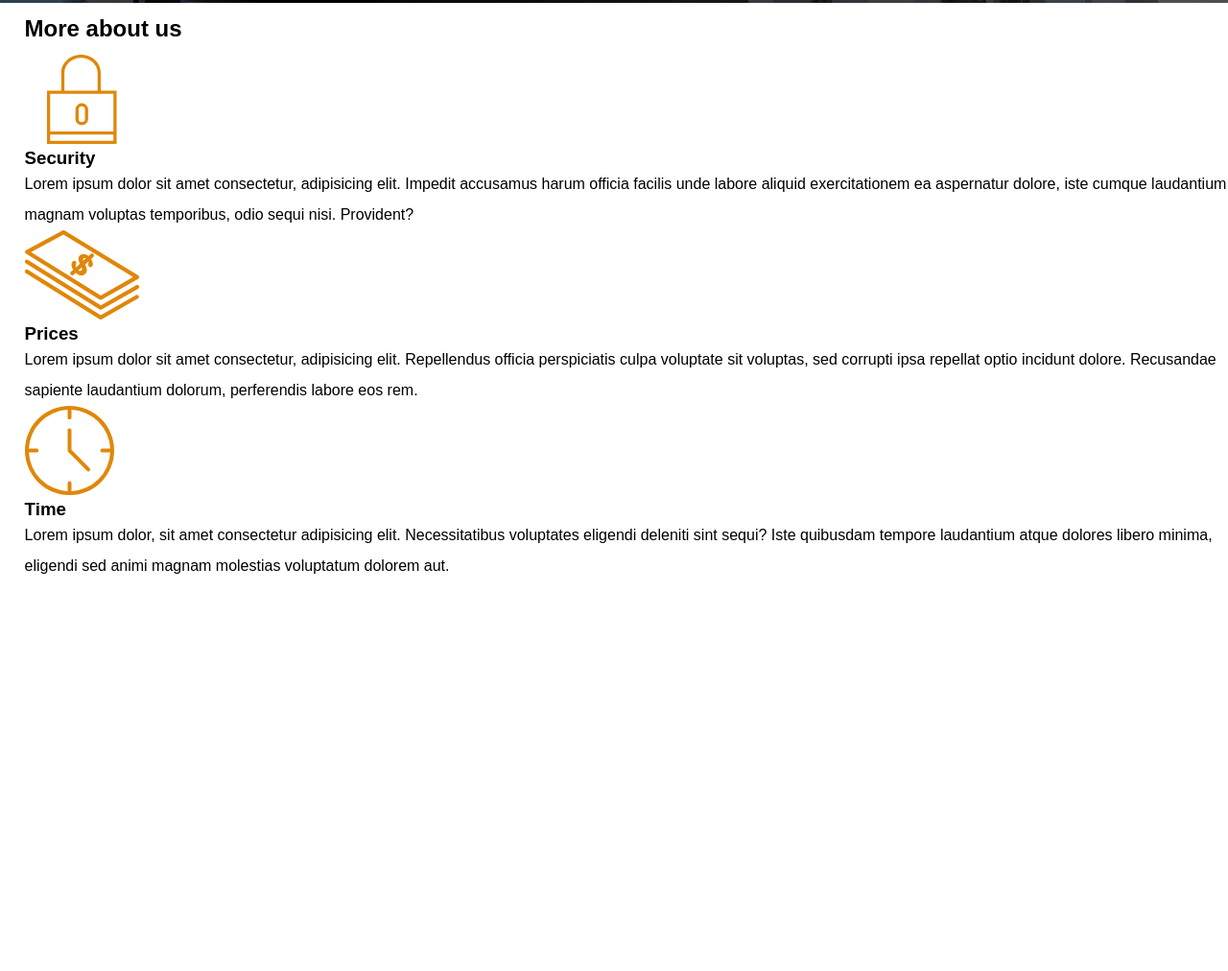
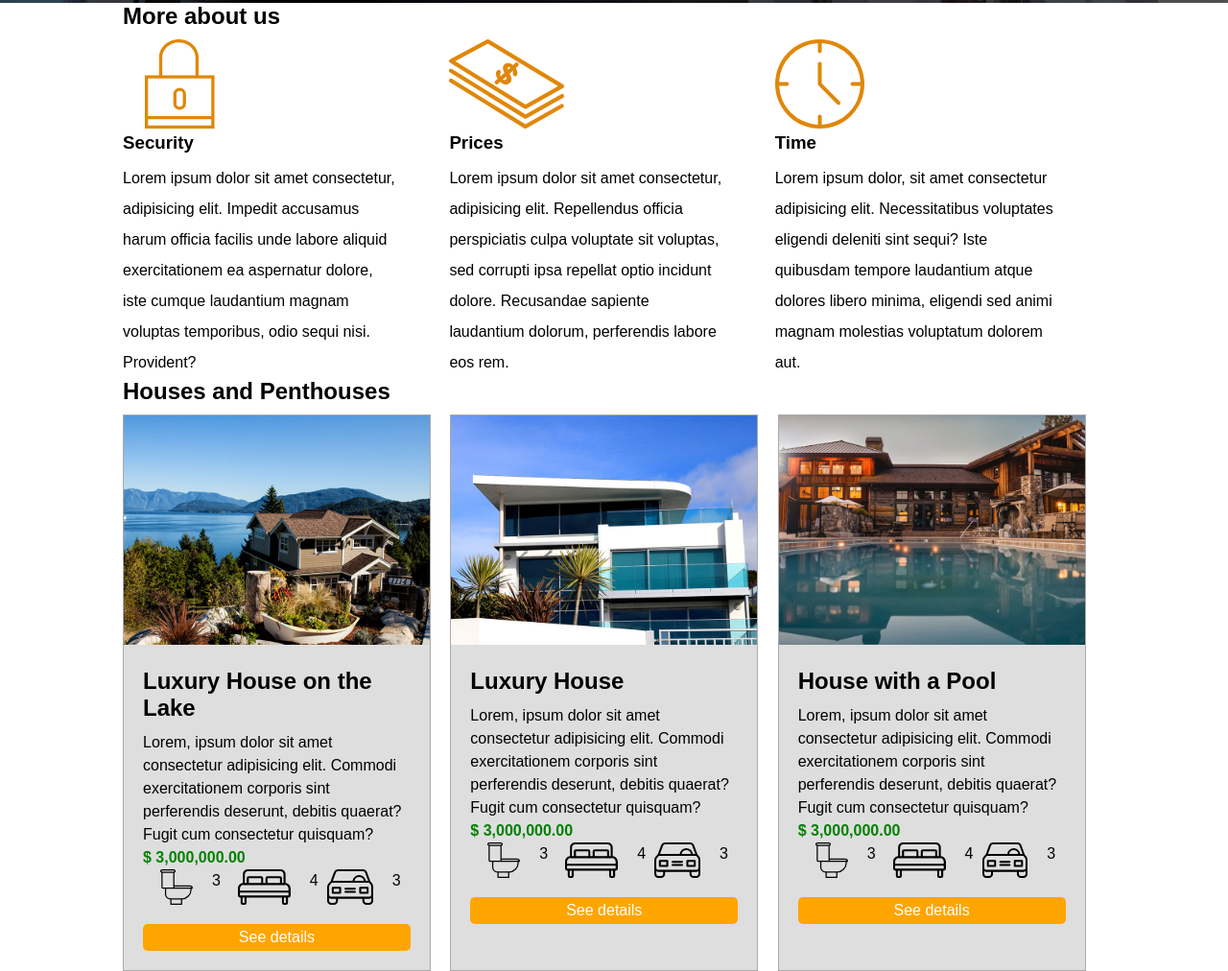
Before and after one commit to christianAlbrand/realState, a plain HTML site: page index.html in a window 1280 px wide. Shown: the part 397-1409 px from the top of the page at 96% size. Before the commit the page ends 1003 px from the top, so only its background shows below. Drawn offline with Linux system fonts and the light colour scheme.

Commit message:
Added Houses and Penthouses section

```diff
--- a/common.css
+++ b/common.css
@@ -8,3 +8,12 @@ body{
 p{
     line-height: 2;
 }
+a{
+    text-decoration: none;
+}
+h1,h2,h3{
+    margin-bottom: 10px;
+}
+img{
+    max-width: 100%;
+}
--- a/header.css
+++ b/header.css
@@ -11,3 +11,8 @@ header{
     margin-right: 10px;
     margin-left: 10px;
 }
+.bar-menu{
+    display: flex;
+    justify-content: space-between;
+    align-items: center;
+}
--- a/index.css
+++ b/index.css
@@ -1,5 +1,62 @@
-.title-about-us,
+/* .title-about-us,
 .about-us-container{
     padding-left: 2%;
     padding-top: 1%;
+} */
+.container{
+    width: 80%;
+    margin: 0 auto;
 }
+
+.about-us-container{
+    display: flex;
+    justify-content: space-between;
+}
+
+.about-item{
+    margin-right: 5%;
+}
+
+/* houses-item */
+.houses-item{
+    background-color: #dedede;
+    margin-right: 2%;
+    border: 1px solid rgb(170, 170, 170);
+}
+.houses-item-text{
+    padding: 20px;
+}
+
+.houses-item-text p{
+    line-height: 1.5;
+}
+
+.houses-container{
+    display: flex;
+}
+.price-of-house{
+    color: green;
+    font-weight: bold;
+}
+.icon-container{
+    display: flex;
+}
+
+.icon-container img{
+    margin-right: 20px;
+}
+
+.ul-container{
+    display: flex;
+    justify-content: space-evenly;
+}
+
+.btn{
+    display: block;
+    background-color: orange;
+    color: white;
+    text-align: center;
+    padding: 5px;
+    margin-top: 20px;
+    border-radius: 5px;
+}
--- a/index.html
+++ b/index.html
@@ -10,33 +10,111 @@
 </head>
 <body>
     <header class="header-container">
+        <div class="container">
+            <div class="bar-menu">
                 <h1>RealEstate</h1>
                 <nav class="link-nav-menu">
                     <a href="about.html">About</a>
                     <a href="blog.html">Blog</a>
                     <a href="contact.html">Contact</a>
                 </nav>
+            </div>
         <p>We sell luxury houses, condominiums and penthouses</p>
+        </div>
     </header>
-    <main>
+    <main class="container">
         <h2 class="title-about-us">More about us</h2>
         <div class="about-us-container">
-            <div class="security-container">
+            <div class="about-item">
                 <img src="realEstate-img-main/icon1.svg" alt="">
                 <h3>Security</h3>
                 <p>Lorem ipsum dolor sit amet consectetur, adipisicing elit. Impedit accusamus harum officia facilis unde labore aliquid exercitationem ea aspernatur dolore, iste cumque laudantium magnam voluptas temporibus, odio sequi nisi. Provident?</p>
             </div>
-            <div class="prices-container">
+            <div class="about-item">
                 <img src="realEstate-img-main/icon2.svg" alt="">
                 <h3>Prices</h3>
                 <p>Lorem ipsum dolor sit amet consectetur, adipisicing elit. Repellendus officia perspiciatis culpa voluptate sit voluptas, sed corrupti ipsa repellat optio incidunt dolore. Recusandae sapiente laudantium dolorum, perferendis labore eos rem.</p>
             </div>
-            <div class="time-container">
+            <div class="about-item">
                 <img src="realEstate-img-main/icon3.svg" alt="">
                 <h3>Time</h3>
                 <p>Lorem ipsum dolor, sit amet consectetur adipisicing elit. Necessitatibus voluptates eligendi deleniti sint sequi? Iste quibusdam tempore laudantium atque dolores libero minima, eligendi sed animi magnam molestias voluptatum dolorem aut.</p>
             </div>
         </div>
+        <section>
+            <h2>Houses and Penthouses</h2>
+            <div class="houses-container">
+                <div class="houses-item">
+                    <img src="realEstate-img-main/announcement1.jpg" alt="">
+                    <div class="houses-item-text">
+                        <h2>Luxury House on the Lake</h2>
+                        <p>Lorem, ipsum dolor sit amet consectetur adipisicing elit. Commodi exercitationem corporis sint perferendis deserunt, debitis quaerat? Fugit cum consectetur quisquam?</p>
+                        <p class="price-of-house">$ 3,000,000.00</p>
+                        <ul class="ul-container">
+                            <li class="icon-container">
+                                <img src="realEstate-img-main/icon_wc.svg" alt="">
+                                <p>3</p>
+                            </li>
+                            <li class="icon-container">
+                                <img src="realEstate-img-main/icon_room.svg" alt="">
+                                <p>4</p>
+                            </li>
+                            <li class="icon-container">
+                                <img src="realEstate-img-main/icon_parking.svg" alt="">
+                                <p>3</p>
+                            </li>
+                        </ul>
+                        <a href="#" class="btn">See details</a>
+                    </div>
+                </div>
+                <div class="houses-item">
+                    <img src="realEstate-img-main/announcement2.jpg" alt="">
+                    <div class="houses-item-text">
+                        <h2>Luxury House</h2>
+                        <p>Lorem, ipsum dolor sit amet consectetur adipisicing elit. Commodi exercitationem corporis sint perferendis deserunt, debitis quaerat? Fugit cum consectetur quisquam?</p>
+                        <p class="price-of-house">$ 3,000,000.00</p>
+                        <ul class="ul-container">
+                            <li class="icon-container">
+                                <img src="realEstate-img-main/icon_wc.svg" alt="">
+                                <p>3</p>
+                            </li>
+                            <li class="icon-container">
+                                <img src="realEstate-img-main/icon_room.svg" alt="">
+                                <p>4</p>
+                            </li>
+                            <li class="icon-container">
+                                <img src="realEstate-img-main/icon_parking.svg" alt="">
+                                <p>3</p>
+                            </li>
+                        </ul>
+                        <a href="#" class="btn">See details</a>
+                    </div>
+                </div>
+                <div class="houses-item">
+                    <img src="realEstate-img-main/announcement3.jpg" alt="">
+                    <div class="houses-item-text">
+                        <h2>House with a Pool</h2>
+                        <p>Lorem, ipsum dolor sit amet consectetur adipisicing elit. Commodi exercitationem corporis sint perferendis deserunt, debitis quaerat? Fugit cum consectetur quisquam?</p>
+                        <p class="price-of-house">$ 3,000,000.00</p>
+                        <ul class="ul-container">
+                            <li class="icon-container">
+                                <img src="realEstate-img-main/icon_wc.svg" alt="">
+                                <p>3</p>
+                            </li>
+                            <li class="icon-container">
+                                <img src="realEstate-img-main/icon_room.svg" alt="">
+                                <p>4</p>
+                            </li>
+                            <li class="icon-container">
+                                <img src="realEstate-img-main/icon_parking.svg" alt="">
+                                <p>3</p>
+                            </li>
+                        </ul>
+                        <a href="#" class="btn">See details</a>
+                    </div>
+                </div>
+            </div>
+        </section>
     </main>
 </body>
 </html>
```
Lines whose indentation alone changed are shown as unchanged.
